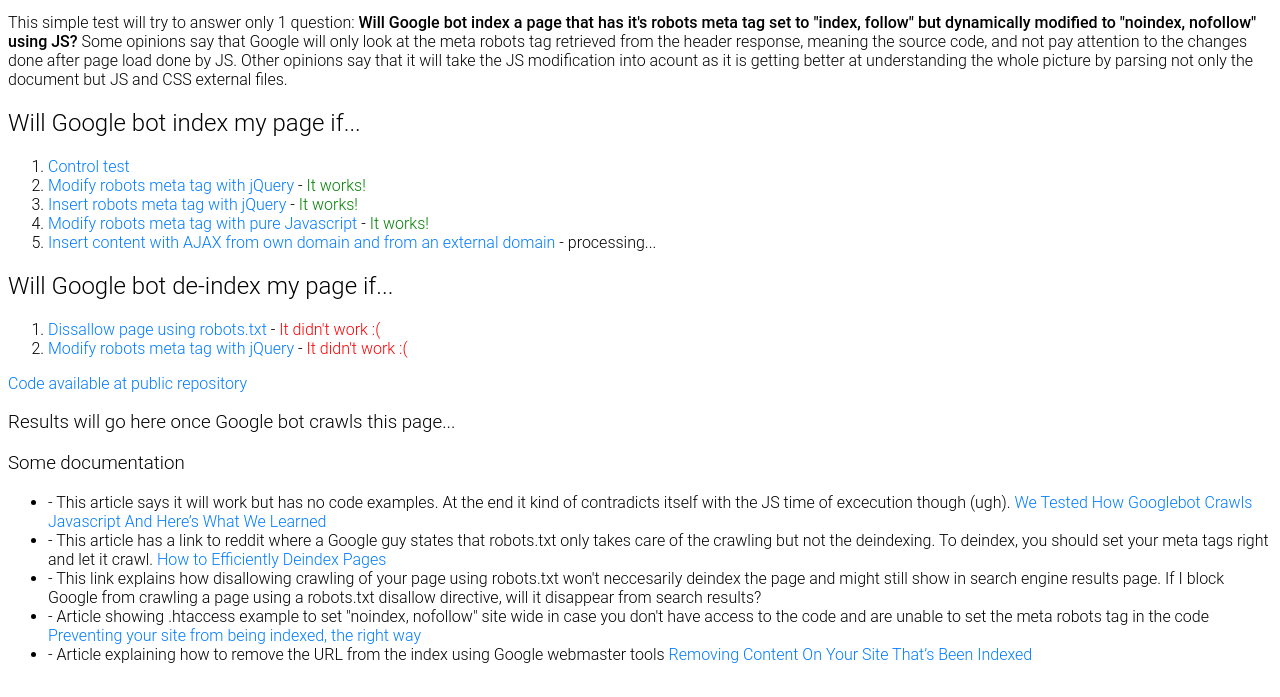
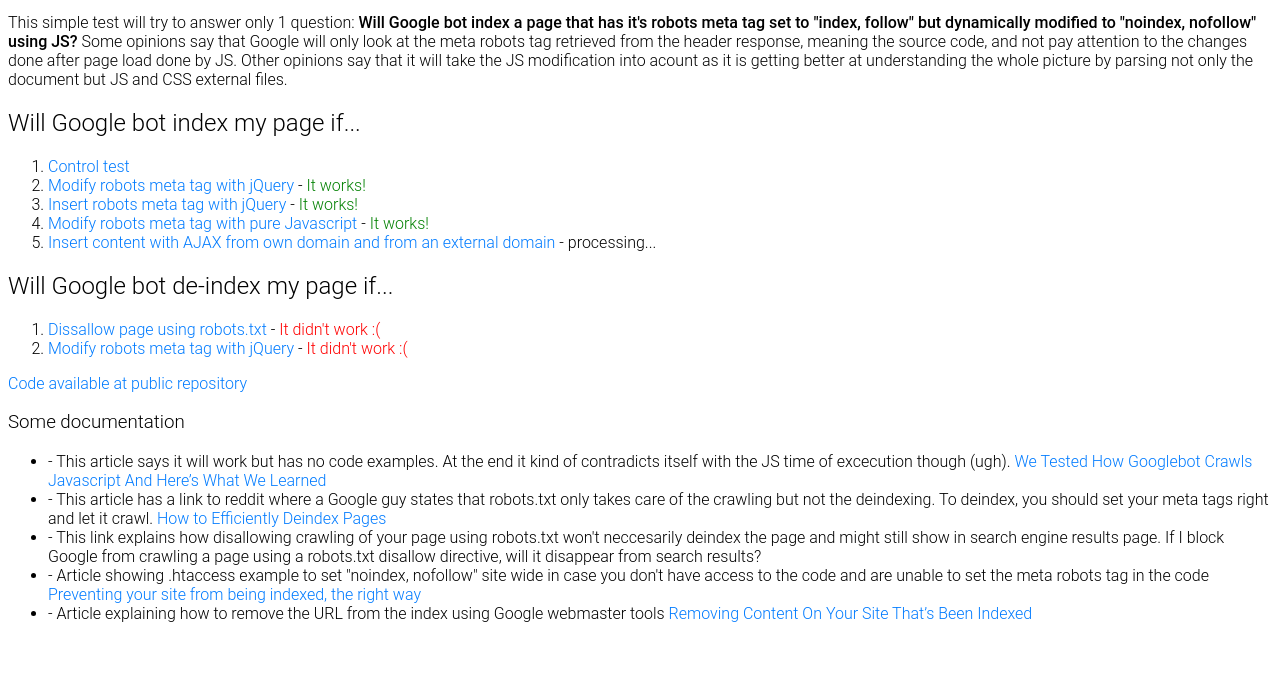
Before and after one commit to HugoPalomares/HugoPalomares.github.io, a plain HTML site: page index.html in a window 1280 px wide. Shown: the part 103-800 px from the top of the page. Drawn offline with nearby package versions, Linux system fonts and the light colour scheme.

Commit message:
removing old section

```diff
--- a/index.html
+++ b/index.html
@@ -44,10 +44,6 @@
 
     <p><a href="https://github.com/HugoPalomares/HugoPalomares.github.io"> Code available at public repository</a></p>
 
-    <section>
-    <h3>Results will go here once Google bot crawls this page...</h3>
-    </section>
-
     <aside>
     <h3>Some documentation</h3>
       <ul>
```
